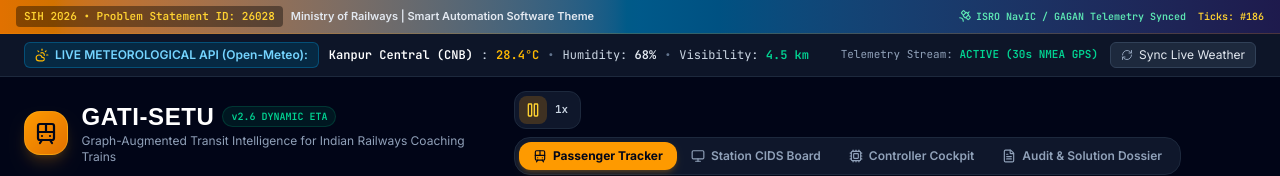
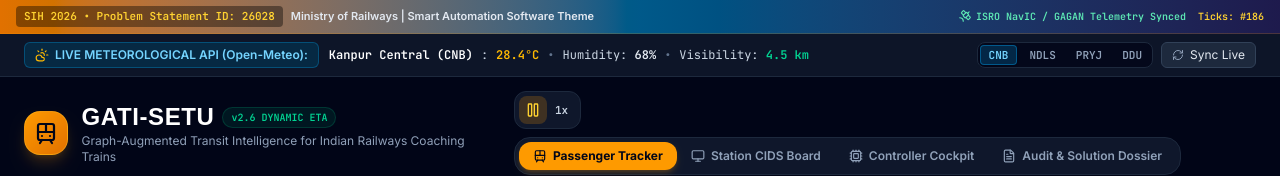
Before and after one commit to tejuas98/Railway-, a React (Vite) app: page / in a window 1280 px wide. Shown: the top 176 px of the page. Built offline with nearby package versions, Linux system fonts and the light colour scheme; no server answers; a web font is replaced by a local one.

Commit message:
feat(weather): add multi-station live weather switcher (NDLS, CNB, PRYJ, DDU)

```diff
--- a/src/App.jsx
+++ b/src/App.jsx
@@ -65,19 +65,19 @@
   });
   const [isWeatherLoading, setIsWeatherLoading] = useState(false);
 
-  const loadLiveWeather = async (silent = false) => {
+  const loadLiveWeather = async (silent = false, stationCode = 'CNB') => {
     setIsWeatherLoading(true);
-    const data = await fetchLiveStationWeather('CNB');
+    const data = await fetchLiveStationWeather(stationCode);
     setLiveWeather(data);
     setIsWeatherLoading(false);
     if (!silent) {
-      toast.success(`🌤️ Live Weather Synced: ${data.stationName} ${data.temperature}°C, Visibility: ${(data.visibilityMeters/1000).toFixed(1)} km`);
+      toast.success(`🌤️ Live API Synced: ${data.stationName} (${data.stationCode}) • ${data.temperature}°C • ${(data.visibilityMeters/1000).toFixed(1)} km Visibility`);
     }
   };
 
   useEffect(() => {
-    loadLiveWeather(true);
-    const weatherInterval = setInterval(() => loadLiveWeather(true), 60000); // 60s live weather sync
+    loadLiveWeather(true, 'CNB');
+    const weatherInterval = setInterval(() => loadLiveWeather(true, liveWeather?.stationCode || 'CNB'), 60000); // 60s live weather sync
     return () => clearInterval(weatherInterval);
   }, []);
 
@@ -267,18 +267,34 @@
           )}
         </div>
 
-        <div className="flex items-center gap-3">
-          <span className="text-[11px] text-slate-400 font-mono hidden lg:inline">
-            Telemetry Stream: <span className="text-emerald-400 font-bold">ACTIVE (30s NMEA GPS)</span>
-          </span>
+        <div className="flex items-center gap-2">
+          {/* Corridor Station Weather Selector */}
+          <div className="flex items-center gap-1 bg-slate-950/80 p-0.5 rounded-lg border border-slate-800">
+            {['CNB', 'NDLS', 'PRYJ', 'DDU'].map((code) => (
+              <button
+                key={code}
+                id={`btn-weather-stn-${code}`}
+                onClick={() => loadLiveWeather(false, code)}
+                className={`px-2 py-0.5 rounded text-[11px] font-mono font-bold transition-all ${
+                  liveWeather?.stationCode === code
+                    ? 'bg-sky-500/20 text-sky-300 border border-sky-500/40 shadow-sm'
+                    : 'text-slate-400 hover:text-white'
+                }`}
+                title={`Fetch real live weather for ${code}`}
+              >
+                {code}
+              </button>
+            ))}
+          </div>
+
           <button
-            onClick={() => loadLiveWeather(false)}
+            onClick={() => loadLiveWeather(false, liveWeather?.stationCode || 'CNB')}
             disabled={isWeatherLoading}
             className="flex items-center gap-1.5 px-2.5 py-1 rounded-md bg-slate-800 hover:bg-slate-700 text-slate-200 hover:text-white border border-slate-700 text-xs transition-colors"
             title="Re-sync live weather data from Open-Meteo"
           >
             <RefreshCw className={`w-3 h-3 ${isWeatherLoading ? 'animate-spin text-amber-400' : 'text-slate-400'}`} />
-            <span>{isWeatherLoading ? 'Syncing...' : 'Sync Live Weather'}</span>
+            <span>{isWeatherLoading ? 'Syncing...' : 'Sync Live'}</span>
           </button>
         </div>
       </div>
```
Also changed, not shown: 1 other file (tests, documents, lock files or other folders).
